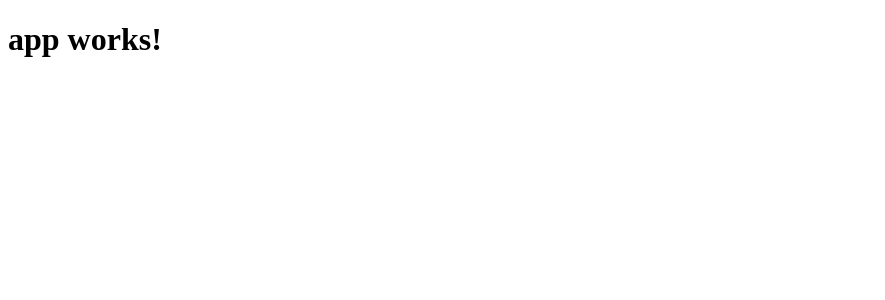
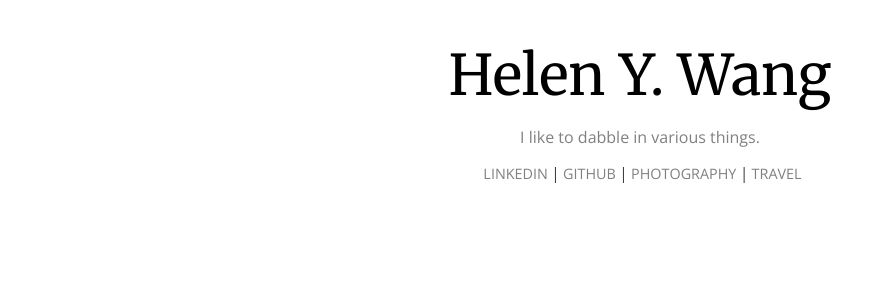
Before and after one commit to helen-/helenwang.ca, an Angular app: page / in a window 1280 px wide. Shown: the top 300 px of the page, without its empty margins (0-885 px from the left). Built offline with nearby package versions, Linux system fonts and the light colour scheme.

Commit message:
Updated with homepage and styles

```diff
--- a/src/app/app.component.css
+++ b/src/app/app.component.css
@@ -0,0 +1,50 @@
+body {
+  font-size: 100%;
+  line-height: 1.2;
+}
+
+h1 {
+  color: black;
+  font-size: 3.5em;
+  margin: 0 auto;
+  font-weight: normal;
+  font-family: 'Merriweather', serif;
+}
+
+p {
+  color: grey;
+  font-size: 1em;
+  font-weight: normal;
+  font-family: 'Open Sans', sans-serif;
+}
+
+.content {
+  left: 50%;
+  top: 5%;
+  position: absolute;
+  text-align: center;
+  transform: translate(-50%);
+}
+
+.links {
+  max-width: 600px;
+  margin-left: 5px;
+}
+
+.links ul {
+  padding: 0;
+}
+
+.links li {
+  display: inline-block;
+  list-style: none;
+}
+
+.links a {
+  color: grey;
+  text-decoration: none;
+  font-size: 0.9em;
+  font-family: 'Open Sans', sans-serif;
+  margin: 0 2px 0 2px;
+  text-transform: uppercase;
+}
--- a/src/app/app.component.html
+++ b/src/app/app.component.html
@@ -1,3 +1,12 @@
-<h1>
-  {{title}}
-</h1>
+<div class="content">
+  <h1>Helen Y. Wang</h1>
+  <p>I like to dabble in various things.</p>
+  <div class="links">
+    <ul>
+      <li><a href="https://www.linkedin.com/in/helenwang-" target="_blank">Linkedin</a></li> |
+      <li><a href="https://github.com/helen-" target="_blank">Github</a></li> |
+      <li><a href="">Photography</a></li> |
+      <li><a href="">Travel</a></li>
+    </ul>
+  </div>
+</div>
--- a/src/index.html
+++ b/src/index.html
@@ -2,9 +2,10 @@
 <html>
 <head>
   <meta charset="utf-8">
-  <title>Helenwang</title>
+  <title>Helen Wang</title>
   <base href="/">
-
+  <link href="https://fonts.googleapis.com/css?family=Open+Sans" rel="stylesheet">
+  <link href="https://fonts.googleapis.com/css?family=Merriweather" rel="stylesheet">
   <meta name="viewport" content="width=device-width, initial-scale=1">
   <link rel="icon" type="image/x-icon" href="favicon.ico">
 </head>
```
